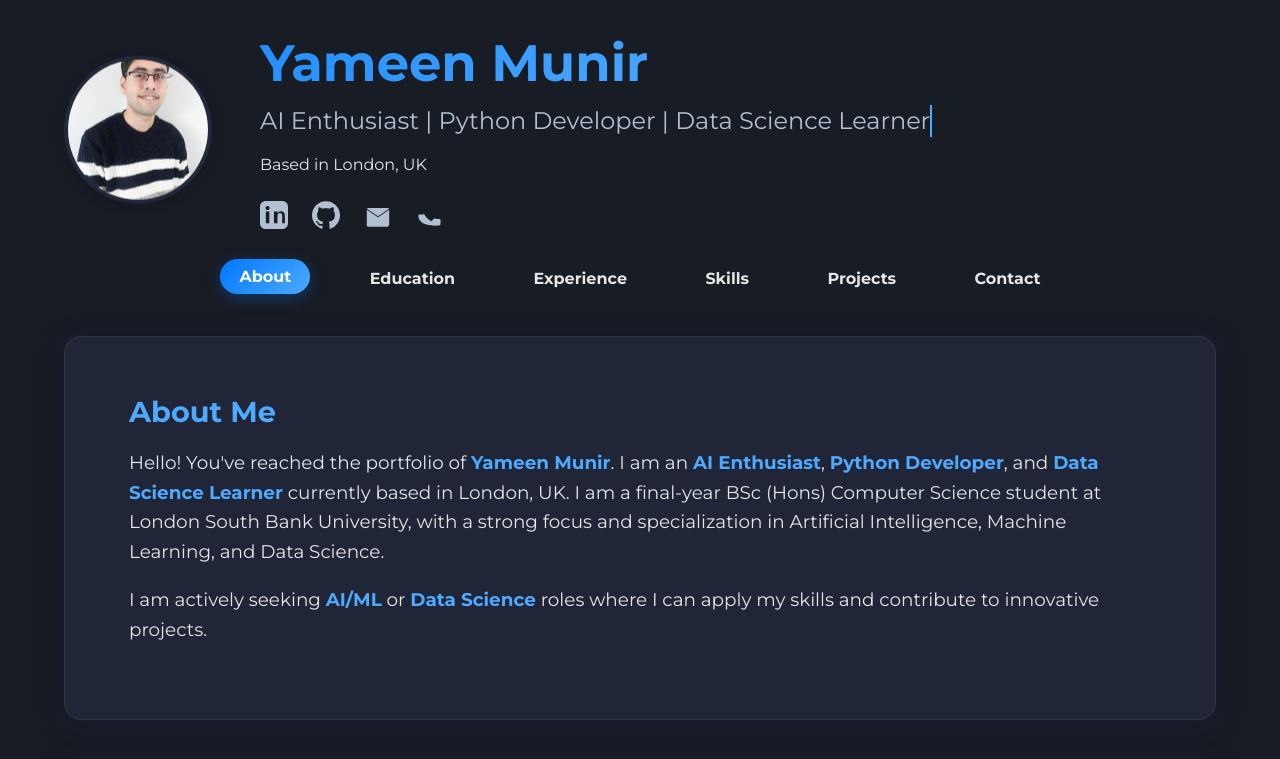
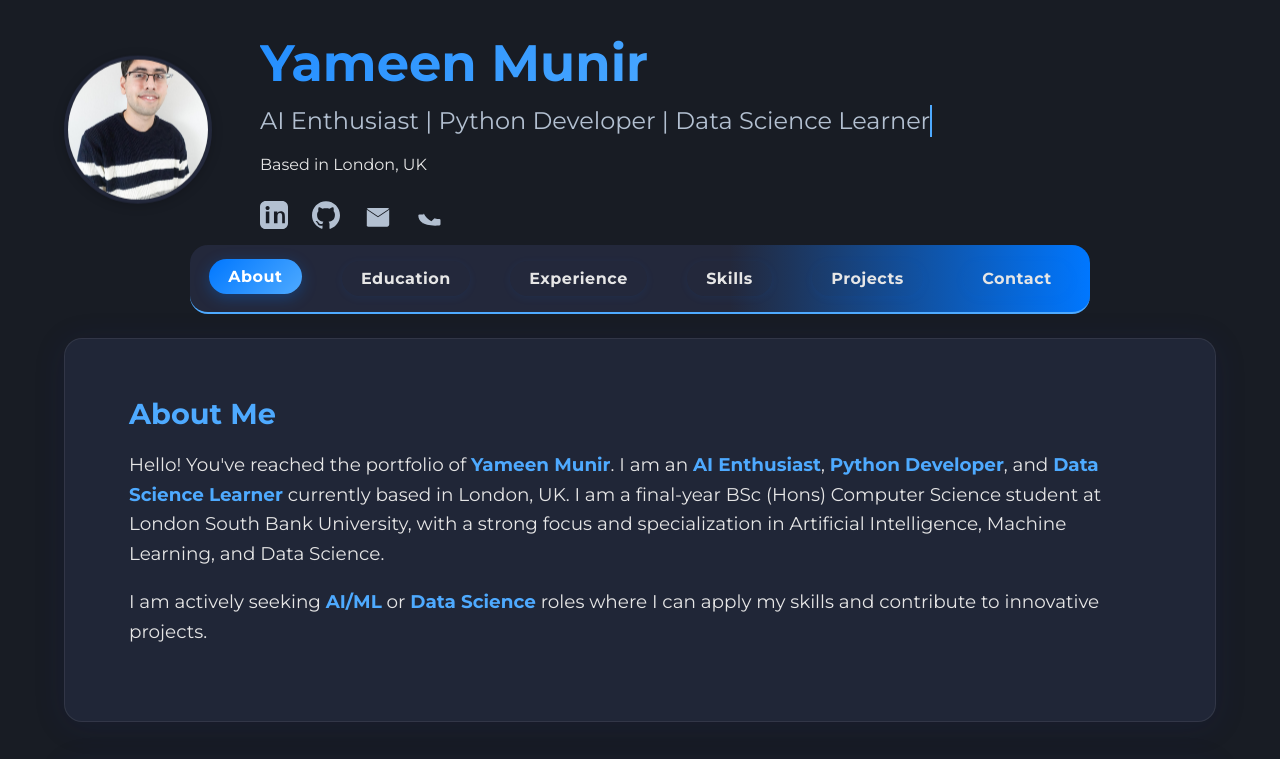
Before and after one commit to YameenMunir/Portfolio-Website, a React (Vite) app: page / in a window 1280 px wide. Shown: the top 759 px of the page. Built offline with nearby package versions, Linux system fonts and the light colour scheme.

Commit message:
Enhance navbar visibility and update styles for improved UI

```diff
--- a/src/App.css
+++ b/src/App.css
@@ -59,13 +59,14 @@ body::before {
   padding: 0 1rem;
 }
 .navbar {
-  background: #181c24 !important; /* match body background */
-  color: #e6e6e6;
-  box-shadow: 0 2px 8px rgba(0,0,0,0.18);
+  background: linear-gradient(90deg, #23283b 60%, #0077ff 100%) !important;
+  color: #fff;
+  box-shadow: 0 4px 24px 0 rgba(31, 38, 135, 0.25);
   position: sticky;
   top: 0;
   z-index: 100;
   width: 100%;
+  border-bottom: 2px solid #4eaaff;
 }
 .navbar ul {
   display: flex;
@@ -79,34 +80,21 @@ body::before {
 .navbar button {
   background: none;
   border: none;
-  color: #e6e6e6;
-  font-weight: 600;
-  font-size: 1rem;
+  color: #fff;
+  font-weight: 700;
+  font-size: 1.1rem;
   cursor: pointer;
-  padding: 0.5rem 1.2rem;
-  border-radius: 20px;
-  transition: all 0.3s cubic-bezier(0.4, 0, 0.2, 1);
+  padding: 0.7rem 1.5rem;
+  border-radius: 24px;
+  transition: background 0.2s, color 0.2s, box-shadow 0.2s;
   position: relative;
-  overflow: hidden;
-}
-.navbar button::before {
-  content: '';
-  position: absolute;
-  top: 0;
-  left: -100%;
-  width: 100%;
-  height: 100%;
-  background: linear-gradient(90deg, transparent, rgba(78, 170, 255, 0.2), transparent);
-  transition: left 0.5s ease;
-}
-.navbar button:hover::before {
-  left: 100%;
+  box-shadow: 0 2px 8px rgba(0,119,255,0.08);
+  letter-spacing: 0.5px;
 }
 .navbar button.active, .navbar button:hover {
-  background: linear-gradient(135deg, #0077ff 0%, #4eaaff 100%);
-  color: #fff;
-  transform: translateY(-2px);
-  box-shadow: 0 4px 15px rgba(0, 119, 255, 0.3);
+  background: #4eaaff;
+  color: #181c24;
+  box-shadow: 0 4px 15px rgba(0, 119, 255, 0.25);
 }
 main {
   padding: 3rem 0;
```
Also changed, not shown: script.js (added), style.css (added).
